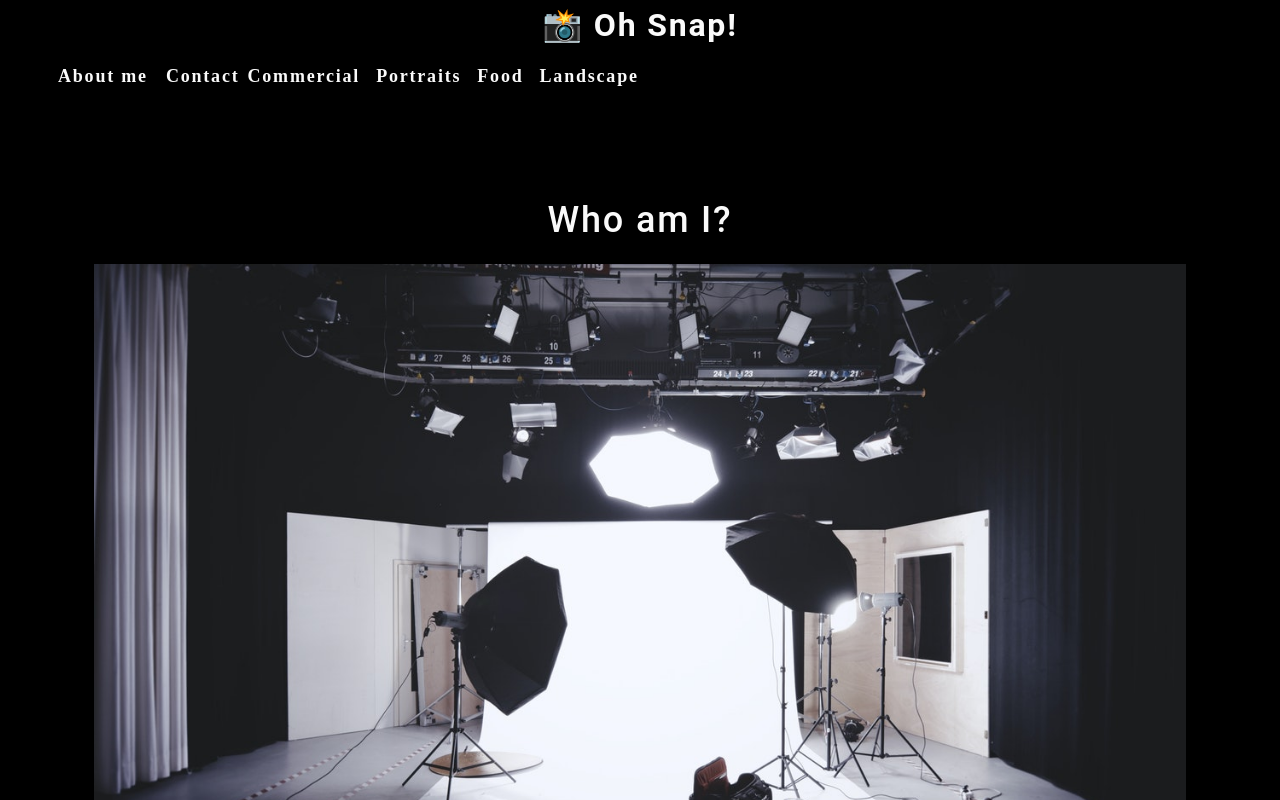
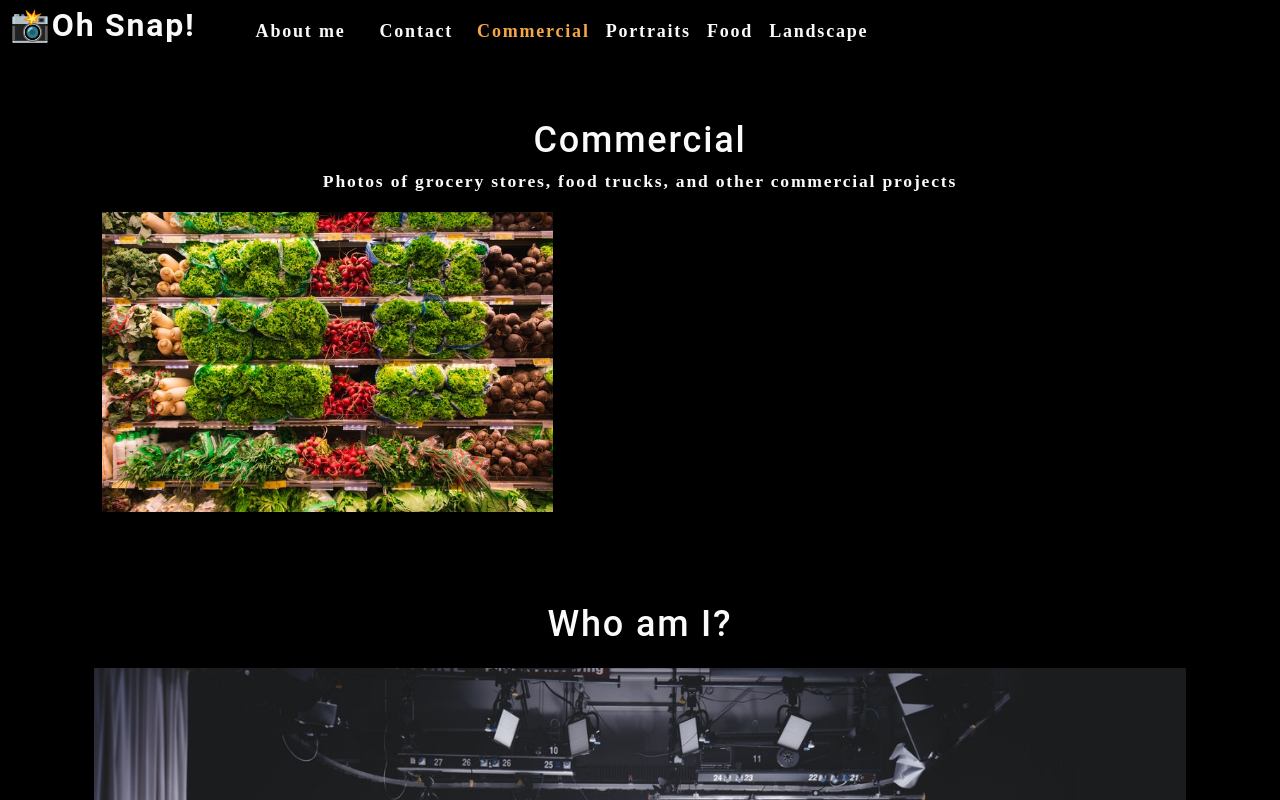
Before and after one commit to hollenbebe08/photo-port, a React (Create React App) app: page / in a window 1280 px wide. Shown: the top 800 px of the page. Built offline with nearby package versions, Linux system fonts and the light colour scheme.

Commit message:
added hooks useState and useEffect to Nav component and App.js

```diff
--- a/src/App.js
+++ b/src/App.js
@@ -1,15 +1,32 @@
-import React from 'react';
-// import logo from './logo.svg';
+import React, {useState} from 'react';
 import './App.css';
 import About from './components/About';
 import Nav from './components/Nav';
+import Gallery from './components/Gallery';
 
 function App() {
+  const [categories] = useState([
+    {
+      name: 'commercial', description: 'Photos of grocery stores, food trucks, and other commercial projects',
+    },
+    { name: 'portraits', description: 'Portraits of people in my life' },
+    { name: 'food', description: 'Delicious delicacies' },
+    { name: 'landscape', description: 'Fields, farmhouses, waterfalls, and the beauty of nature' },
+  ]);
+
+  const [currentCategory, setCurrentCategory] = useState(categories[0]);
   return (
     <div className="App">
-      <Nav></Nav>
+      <Nav
+        categories = {categories}
+        setCurrentCategory = {setCurrentCategory}
+        currentCategory = {currentCategory}
+      ></Nav>
       <main>
-        <About></About>
+        <div>
+          <Gallery></Gallery>
+          <About></About>
+        </div>
       </main>
     </div>
   );
--- /dev/null
+++ b/src/components/Gallery/index.js
@@ -0,0 +1,21 @@
+import React from 'react';
+import { capitalizeFirstLetter } from '../../utils/helpers';
+import photo from "../../assets/small/commercial/0.jpg";
+
+function Gallery(props) {
+    const currentCategory ={
+        name: "commercial",
+        description: "Photos of grocery stores, food trucks, and other commercial projects"
+    };
+    return (
+      <section>
+        <h1>{capitalizeFirstLetter(currentCategory.name)}</h1>
+        <p>{currentCategory.description}</p>
+        <div className="flex-row">
+          <img src={photo} alt="Commercial Example" className="img-thumbnail mx-1"/>
+        </div>
+      </section>
+    );
+  }
+
+  export default Gallery;
--- a/src/components/Nav/index.js
+++ b/src/components/Nav/index.js
@@ -1,45 +1,49 @@
-import React from 'react';
+import React, { useEffect } from 'react';
 import { capitalizeFirstLetter } from "../../utils/helpers";
 
 
 
 
-function Nav() {
-    const categories = [
-        { name: "commercial", description:"Photos of grocery stores, food trucks, and other commercial projects"},
-        { name: "portraits", description: "Portraits of people in my life" },
-        { name: "food", description: "Delicious delicacies" },
-        { name: "landscape", description: "Fields, farmhouses, waterfalls, and the beauty of nature",},
-    ];
+function Nav(props) {
+    const {
+        categories = [],
+        setCurrentCategory,
+        currentCategory,
+    }  = props
 
-    const handleClick = () => {
-        console.log("click handled")
-    }
+    useEffect(() => {
+        document.title = capitalizeFirstLetter(currentCategory.name);
+    }, [currentCategory]);
 
     return (
-    <header>
+        <header className="flex-row px-1">
             <h2>
-            <a href="/">
-                <span role="img" aria-label="camera"> 📸</span> Oh Snap!
+                <a data-testid="link" href="/">
+                    <span role="img" aria-label="camera"> 📸</span>
+                    Oh Snap!
                 </a>
             </h2>
             <nav>
                 <ul className="flex-row">
                     <li className="mx-2">
-                    <a href="#about" onClick={() => handleClick()}> About me </a>
+                        <a data-testid="about" href="#about"> About me</a>
                     </li>
-                <li>
+                    <li className="mx-2">
                         <span>Contact</span>
                     </li>
-                {
-            categories.map((category) => (
-                <li className="mx-1" key={category.name} >
-                    <span onClick={() => { handleClick(); }}>
+                    {categories.map((category) => (
+                        <li className={`mx-1 ${
+                            currentCategory.name === category.name && 'navActive'
+                            }`} key={category.name}>
+                            <span
+                            onClick={() => {
+                                setCurrentCategory(category)
+                            }}
+                            >
                             {capitalizeFirstLetter(category.name)}
                             </span>
                         </li>
-            ))
-          }
+                    ))}
                 </ul>
             </nav>
         </header>
```
Also changed, not shown: 1 other file (tests, documents, lock files or other folders). Lines whose indentation alone changed are shown as unchanged.
